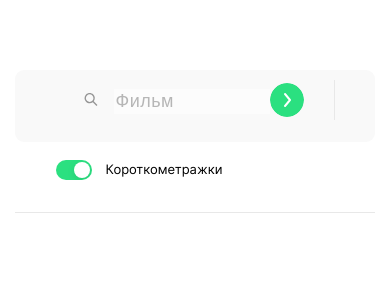
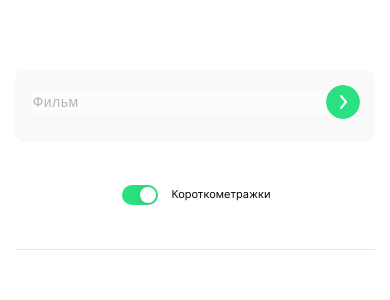
Before and after one commit to AndreiZhura/movies-explorer-frontend, a React (Create React App) app: page / in a window 390 px wide. Shown: the top 300 px of the page. Built offline with nearby package versions, Linux system fonts and the light colour scheme.

Commit message:
search form 320

```diff
--- a/src/components/Movies/FilterCheckbox/FilterCheckbox.css
+++ b/src/components/Movies/FilterCheckbox/FilterCheckbox.css
@@ -60,7 +60,13 @@
 
 @media screen and (max-width:425px) {
     .checbox {
-
+       margin-left: 35px;
     }
 
+
+.checkbox__label {
+ font-size: 11px;
+ line-height: 18px;
 }
+
+}
--- a/src/components/Movies/SearchForm/SearchForm.css
+++ b/src/components/Movies/SearchForm/SearchForm.css
@@ -15,7 +15,7 @@
     width: 1140px;
     margin-left: auto;
     margin-right: auto;
-    background-color:#F9F9F9;
+    background-color: #F9F9F9;
     margin-bottom: 70px;
 }
 
@@ -24,9 +24,8 @@
     align-items: center;
     width: 80%;
     height: 40px;
-    background-color:#F9F9F9;
+    background-color: #F9F9F9;
     border-right: 1px solid #E8E8E8;
-    ;
 }
 
 .section-form__input {
@@ -78,22 +77,40 @@
     }
 }
 
-@media screen and (max-width:425px) {
+@media screen and (max-width:568px) {
 
     .search-form {
+        height: 180px;
+    }
+    .search-form__container {
         width: 100%;
+        display: flex;
+        gap: 66px;
+        flex-direction: column;
     }
 
     .search-form__forma {
-     width: 100%;
-     margin-top: 10px;
+        width: 100%;
+        margin-top: 10px;
+        border-right: none;
     }
 
-    .search-form__container {
-        display: grid;
-        grid-template-rows: 2fr 1fr;
-        gap: 40px;
-        justify-content: center;
+    .search-form__icon {
+        appearance: none;
+        position: absolute;
+        visibility: hidden;
+    }
+
+    .section-form__input {
+        margin-top: 5px;
+        margin-left: 16px;
+        font-size: 14px;
+        line-height: 20px;
+    }
+
+    .section-form__button {
+        margin-top: 5px;
+        margin-right: 15px;
     }
 
 }
```
